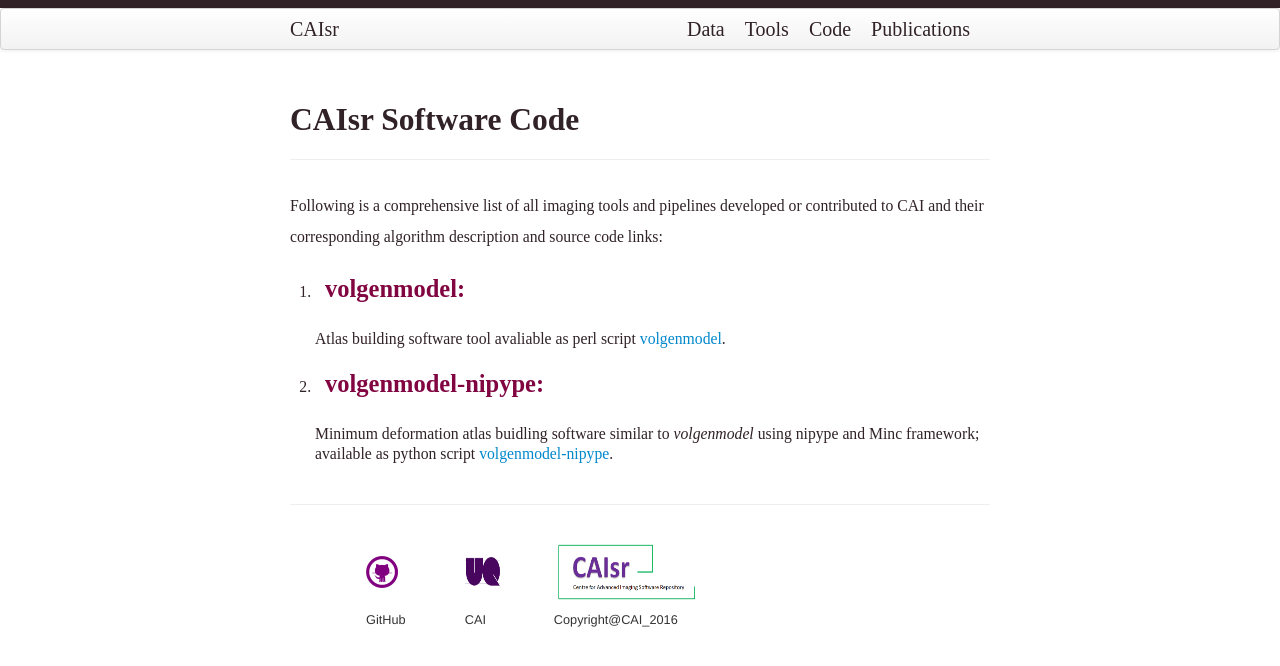
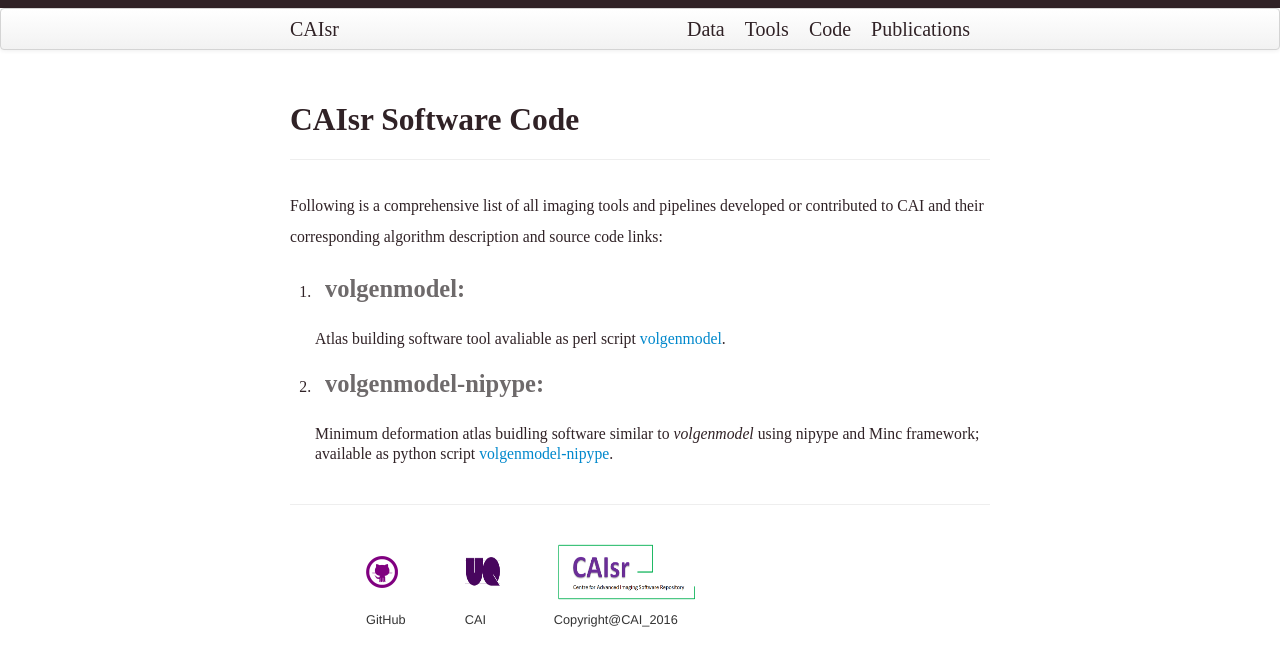
Before and after one commit to CAIsr/CAIsr.github.io, a Jekyll site: the page built from pages/software.md, in a window 1280 px wide. Shown: the top 666 px of the page. Built offline with Jekyll 4.4.1, drawn with Linux system fonts in a browser that asks for light colours.

Commit message:
Update software.md

```diff
--- a/pages/software.md
+++ b/pages/software.md
@@ -8,7 +8,7 @@
 
 
 1. <dl>
-   <dd> <h3 style="color:#810541;"> volgenmodel: </h3> </dd>
+   <dd> <h3 style="color:#6e6a6b;"> volgenmodel: </h3> </dd>
    </dl>
 
    Atlas building software tool avaliable as perl script [volgenmodel](volgenmodel.html).
@@ -18,7 +18,7 @@
 
 
 2. <dl>
-   <dd> <h3 style="color:#810541;"> volgenmodel-nipype: </h3> </dd>
+   <dd> <h3 style="color:#6e6a6b;"> volgenmodel-nipype: </h3> </dd>
    </dl>
 
    Minimum deformation atlas buidling software similar to *volgenmodel* using nipype and Minc framework;
```
